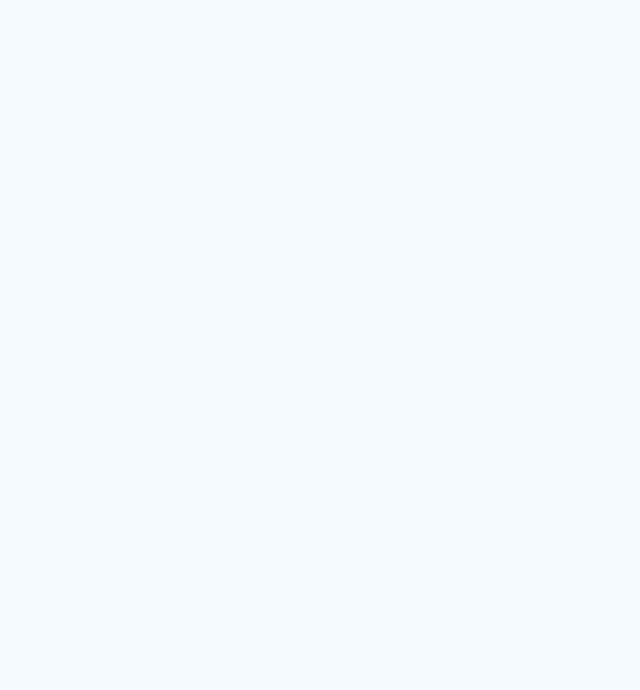
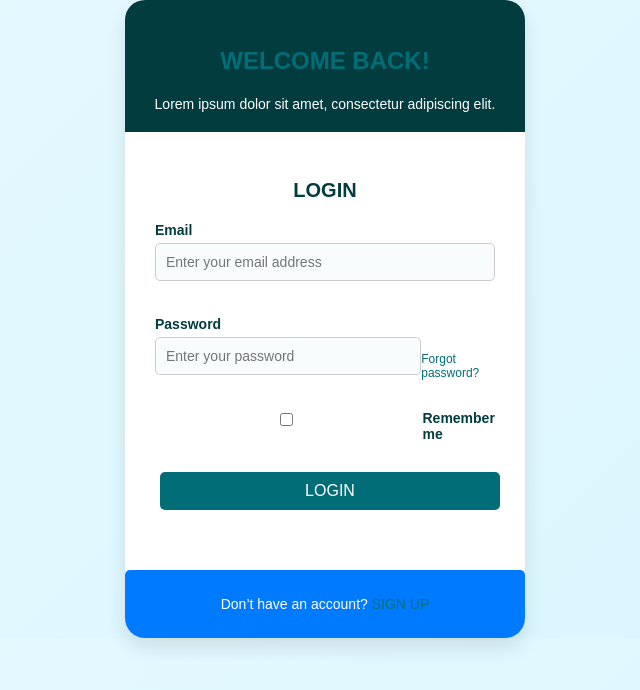
Before and after one commit to Shryumeghre/SGGS_hostel_project, a React (Create React App) app in the folder frontend/: page /login in a window 1280 px wide. Before the commit this address had no page. Shown: the top 690 px of the page, without its empty margins (315-955 px from the left). Built offline with nearby package versions, Linux system fonts and the light colour scheme.

Commit message:
added signin link in homepage

```diff
--- a/frontend/src/App.js
+++ b/frontend/src/App.js
@@ -5,7 +5,7 @@
 import RegisterForm from "./Components/SignupStudent/RegisterForm.js";
 import SignupOptions from "./Components/SignupOptions/SignupOptions.js";
 import HomePage from "./Components/HomePage/HomePage.js";
-// import Login  from "./Components/Login/Login.js";
+import Login  from "./Components/Login/Login.js";
 import { BrowserRouter as Router, Route,Routes} from "react-router-dom";
 import "./App.css";
 
@@ -22,7 +22,7 @@
           <Route path="/SignupRector" element={<SignupRector />} />
           <Route path="/RegisterForm" element={<RegisterForm />} />
           <Route path="/SignupRector" element={<SignupRector />} />
-          {/* <Route path="/login" element={<Login/>} /> */}
+          <Route path="/login" element={<Login/>} />
           <Route path="/register" element={<RegisterForm />} />
 
         </Routes>
--- a/frontend/src/Components/Login/Login.css
+++ b/frontend/src/Components/Login/Login.css
@@ -1,4 +1,4 @@
-body {
+/* body {
     margin: 0;
     padding: 0;
     font-family: Arial, sans-serif;
@@ -8,7 +8,7 @@
     align-items: center;
     height: 100vh;
   }
-
+   */
   .login-container {
     display: flex;
     justify-content: center;
```
Also changed, not shown: 1 other file (tests, documents, lock files or other folders).
